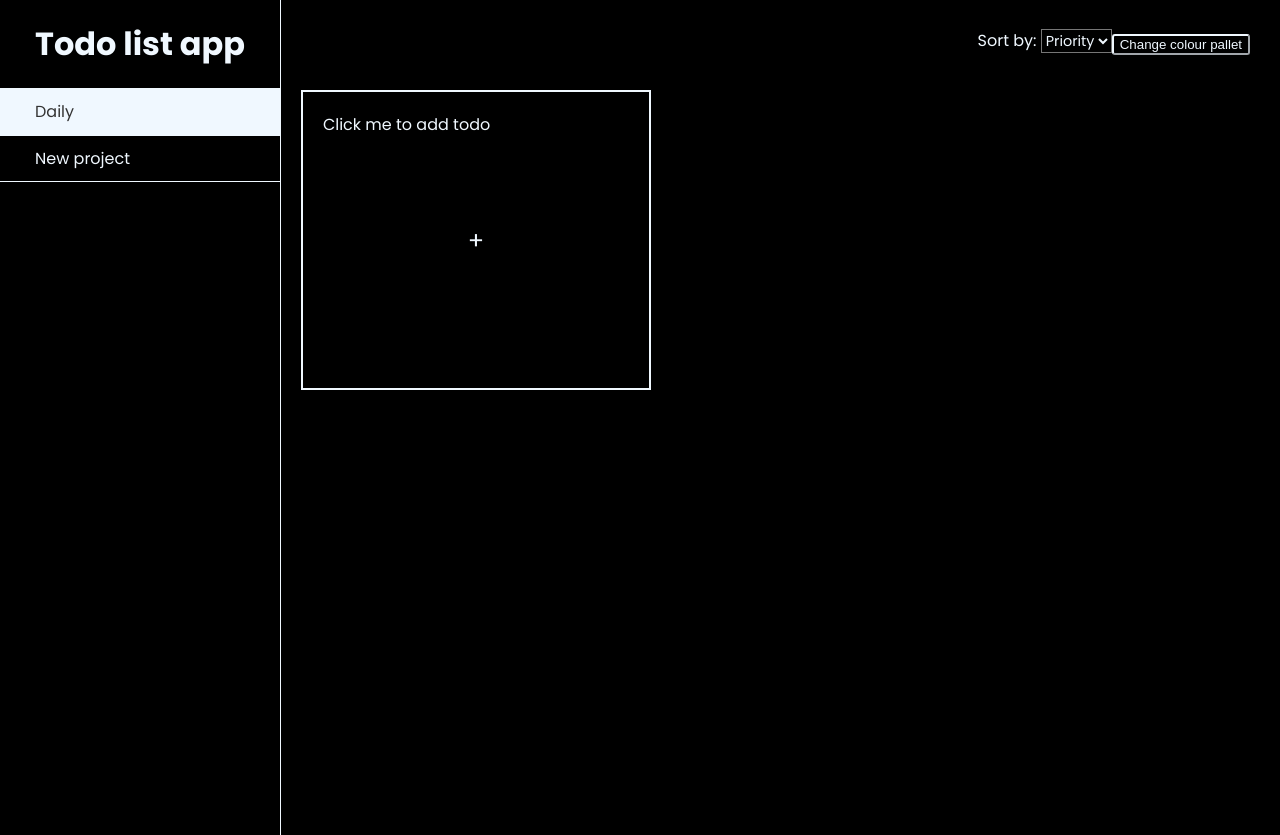
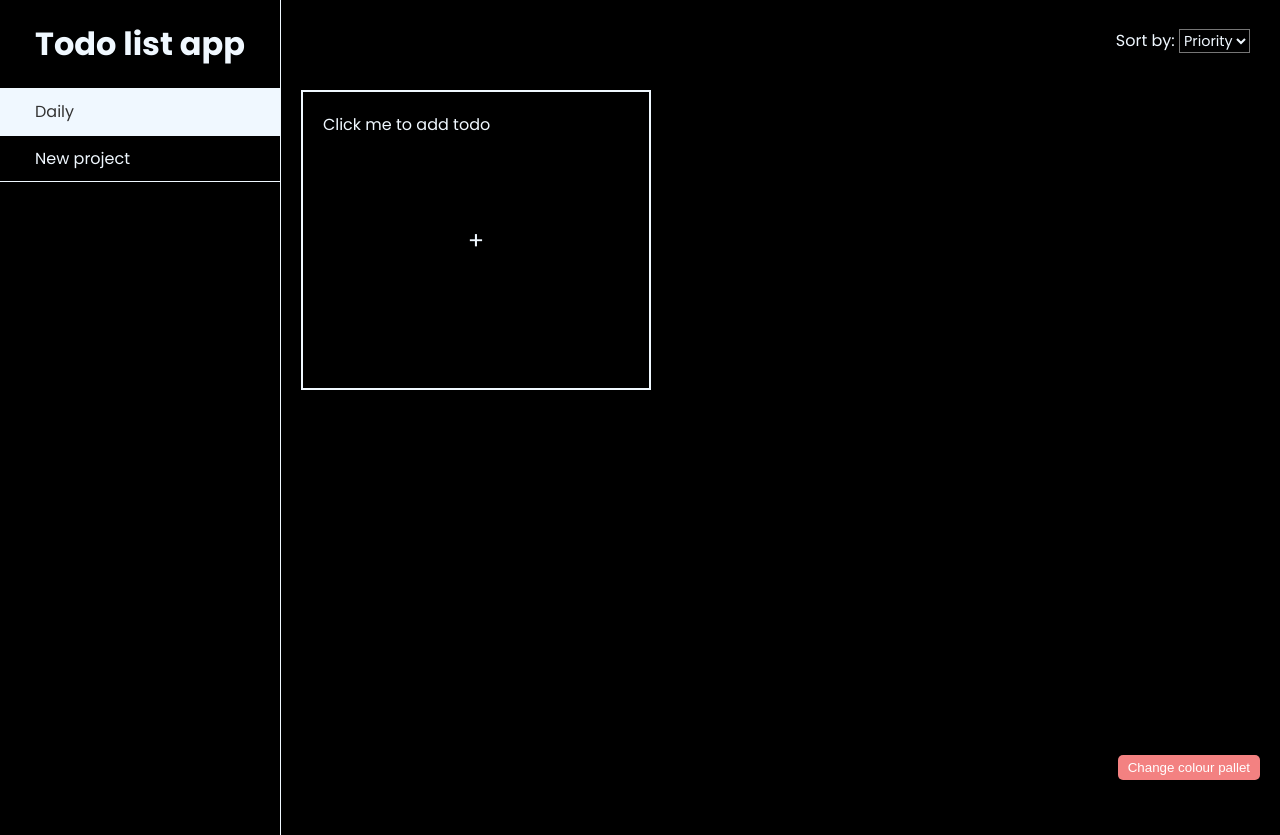
Before and after one commit to DrEpico/todo, a website built with webpack: page dist/index.html in a window 1280 px wide. Built offline with nearby package versions, Linux system fonts and the light colour scheme.

Commit message:
Tweak the change colour pallet button

```diff
--- a/src/style.css
+++ b/src/style.css
@@ -198,3 +198,16 @@ button.addBtn {
     border-radius: 15%;
     margin-right: 13px;
 }
+
+#palletBtn {
+    position: fixed; /* Fixes the button's position relative to the viewport */
+    bottom: 20px; /* Distance from the bottom of the viewport */
+    right: 20px; /* Distance from the right of the viewport */
+    background-color: #F38181; /* Example background color */
+    color: white; /* Example text color */
+    border: none; /* Remove default border */
+    padding: 5px 10px; /* Example padding */
+    cursor: pointer; /* Pointer cursor on hover */
+    border-radius: 5px; /* Rounded corners */
+    box-shadow: 0 2px 5px rgba(0, 0, 0, 0.3);
+}
--- a/src/ui.js
+++ b/src/ui.js
@@ -408,10 +408,7 @@ export function loadHeader() {
     header.appendChild(sortByDiv);
     body.appendChild(header);
 
-    let palletBtn = document.createElement('button');
-    palletBtn.textContent = "Change colour pallet";
-    header.appendChild(palletBtn);
-    palletBtn.addEventListener('click', changePallet);
+    changePallet();
 }
 
 let pallet = ['#222831', '#393E46', '#00ADB5', '#EEEEEE'];
@@ -421,6 +418,12 @@ function changeCSSVariable(varName, value) {
 }
 
 function changePallet(){
+    let palletBtn = document.createElement('button');
+    palletBtn.textContent = "Change colour pallet";
+    palletBtn.setAttribute('id', 'palletBtn');
+    palletBtn.addEventListener('click', changePallet);
+    body.appendChild(palletBtn);
+
     changeCSSVariable('--primary-color', `${pallet[3]}`);
     changeCSSVariable('--secondary-color', `${pallet[2]}`);
     changeCSSVariable('--tertiary-color', `${pallet[1]}`);
```
Also changed, not shown: dist/main.js.
